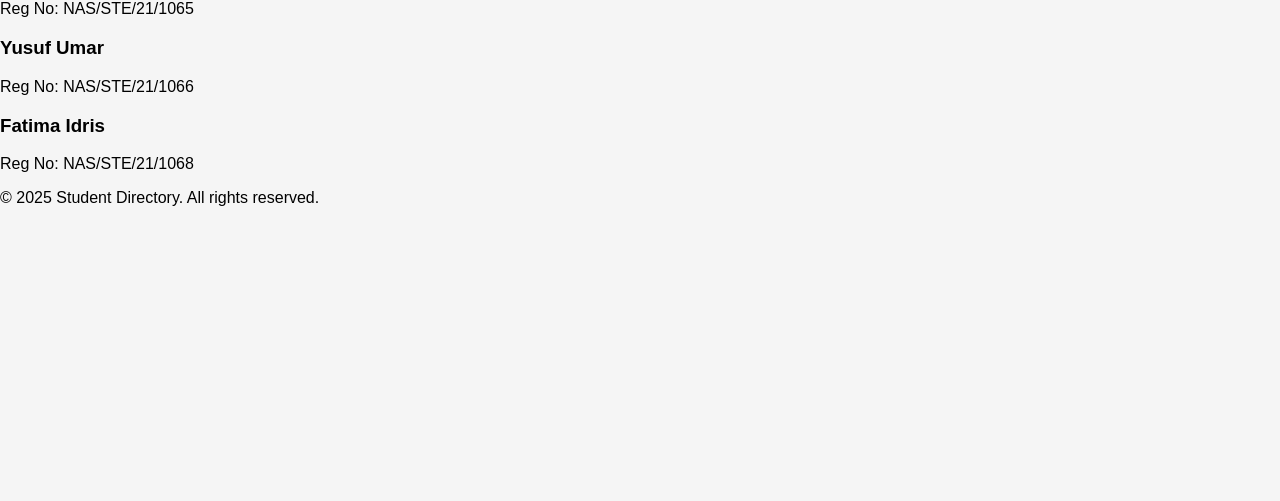
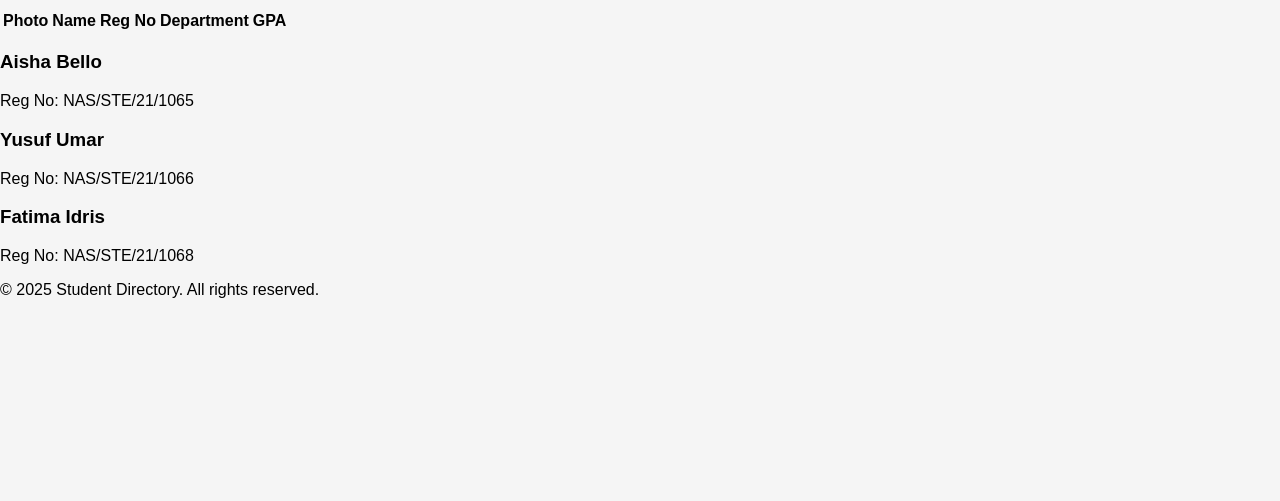
Before and after one commit to khaleegram/Student-Directory-App, a website: page index.html in a window 1280 px wide. Shown: the part 299-800 px from the top of the page. Drawn offline with Linux system fonts and the light colour scheme.

Commit message:
feature/listOfStudents index.html

```diff
--- a/index.html
+++ b/index.html
@@ -23,7 +23,24 @@
     <button type="submit">Add Student</button>
   </form>
 </section>
-    <div id="student-list"></div>
+    <!-- Student List Table -->
+<section id="student-list">
+  <h2>Student Directory</h2>
+  <table id="students-table">
+    <thead>
+      <tr>
+        <th>Photo</th>
+        <th>Name</th>
+        <th>Reg No</th>
+        <th>Department</th>
+        <th>GPA</th>
+      </tr>
+    </thead>
+    <tbody>
+      <!-- Dynamic student rows will be added here using JavaScript -->
+    </tbody>
+  </table>
+</section>
   </main>
 
   <!-- Footer -->
```
